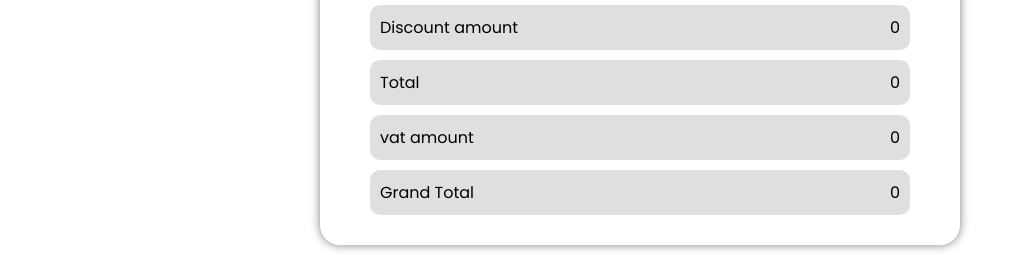
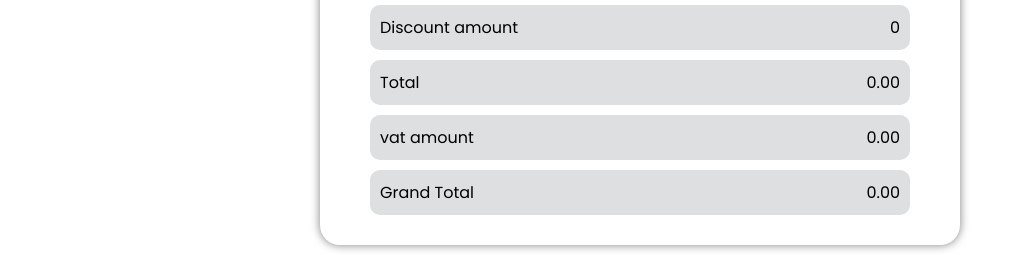
Before and after one commit to Amitchaudharii/React-class, a React (Create React App) app: page / in a window 1280 px wide. Both pictures are taken after a click on the button "BILLINGLIST". Shown: the part 588-843 px from the top of the page, without its empty margins (0-1018 px from the left). Built offline with nearby package versions, Linux system fonts and the light colour scheme.

Commit message:
fix: price ko last two digit

```diff
--- a/src/BillingList.js
+++ b/src/BillingList.js
@@ -117,25 +117,25 @@
             <div className="car-details">
               <span>Total</span>
               <span>
-                {entries.reduce((a, v) => a + +v.price * +v.quantity, 0) *
-                  (1 - discountRate / 100)}
+                {(entries.reduce((a, v) => a + +v.price * +v.quantity, 0) *
+                  (1 - discountRate / 100)).toFixed(2)}
               </span>
             </div>
             <div className="car-details">
               <span>vat amount</span>
               <span>
-                {(entries.reduce((a, v) => a + +v.price * +v.quantity, 0) *
+                {((entries.reduce((a, v) => a + +v.price * +v.quantity, 0) *
                   (1 - discountRate / 100) *
                   vatRate) /
-                  100}
+                  100).toFixed(2)}
               </span>
             </div>
             <div className="car-details">
               <span>Grand Total</span>
               <span>
-                {entries.reduce((a, v) => a + +v.price * +v.quantity, 0) *
+                {(entries.reduce((a, v) => a + +v.price * +v.quantity, 0) *
                   (1 - discountRate / 100) *
-                  (1 + vatRate / 100)}
+                  (1 + vatRate / 100)).toFixed(2)}
               </span>
             </div>
           </div>
```
